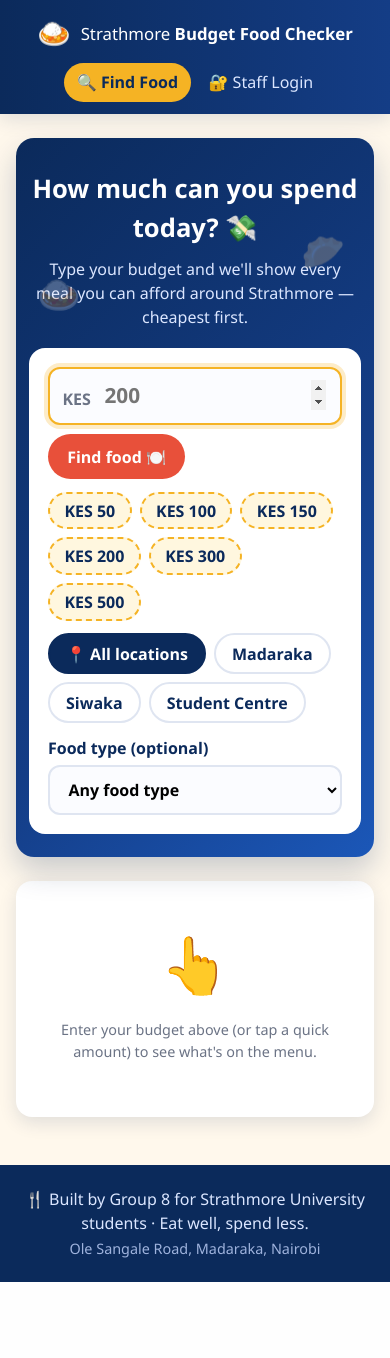
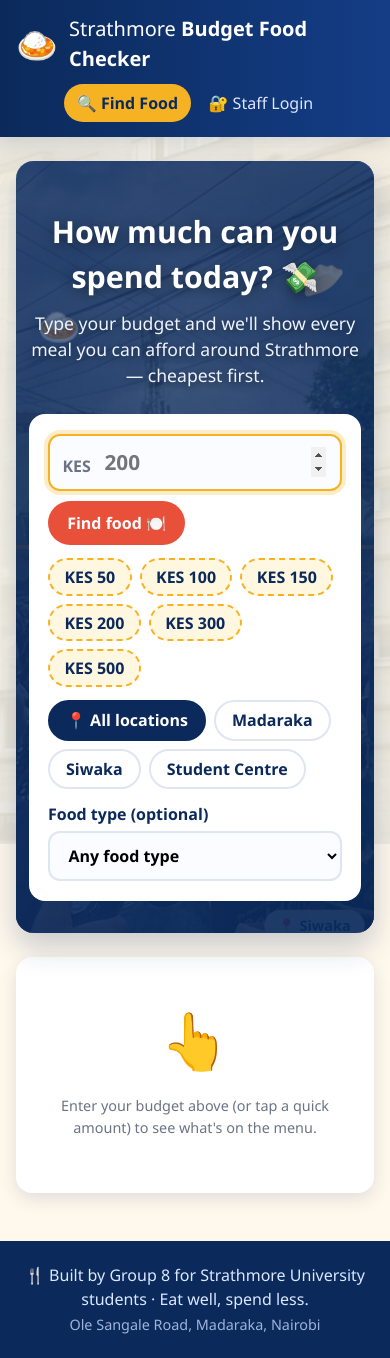
Before and after one commit to ntheidanphill/strathmore-budget-food-checker, a Laravel app: page / in a window 390 px wide. Before the commit the page ends 1282 px from the top, so only its background shows below. Run offline with Laravel 12, Linux system fonts and the light colour scheme; data comes from the database, SQL or seed files in the repository.

Commit message:
Redesign search banner with Student Centre and Siwaka photo collage
- Taller hero banner with two-photo collage background and slow zoom
- Faint fixed campus collage behind every page
- Slightly larger top navigation bar
- Mobile layout stacks the collage photos

```diff
--- a/public/css/style.css
+++ b/public/css/style.css
@@ -29,7 +29,16 @@ body {
     background: var(--cream);
     color: var(--ink);
     line-height: 1.5;
+    position: relative;
 }
+/* Page background: a faint, fixed collage of Student Centre (left) and Siwaka (right).
+   z-index -1 keeps it behind everything; the cream wash keeps text readable. */
+body::before, body::after {
+    content: ""; position: fixed; top: 0; bottom: 0; width: 50%; z-index: -1;
+    background-size: cover; background-position: center; pointer-events: none;
+}
+body::before { left: 0;  background-image: linear-gradient(rgba(255, 248, 236, .88), rgba(255, 248, 236, .88)), url("../images/student-centre.jpg"); }
+body::after  { right: 0; background-image: linear-gradient(rgba(255, 248, 236, .88), rgba(255, 248, 236, .88)), url("../images/siwaka.jpg"); }
 a { color: var(--navy-2); text-decoration: none; }
 h1, h2, h3 { color: var(--navy); margin: 0 0 .6rem; }
 .container { max-width: 1100px; margin: 0 auto; padding: 1.5rem 1rem 3rem; min-height: 70vh; }
@@ -45,12 +54,12 @@ h1, h2, h3 { color: var(--navy); margin: 0 0 .6rem; }
     background: linear-gradient(90deg, var(--navy), var(--navy-2));
     color: var(--white);
     display: flex; flex-wrap: wrap; align-items: center; justify-content: space-between;
-    gap: .6rem; padding: .8rem 1.2rem;
+    gap: .6rem; padding: 1.1rem 1.8rem; min-height: 76px;
     position: sticky; top: 0; z-index: 10;
     box-shadow: var(--shadow);
 }
-.brand { color: var(--white); display: flex; align-items: center; gap: .6rem; font-size: 1.05rem; }
-.brand-icon { font-size: 1.7rem; display: inline-block; }
+.brand { color: var(--white); display: flex; align-items: center; gap: .7rem; font-size: 1.25rem; }
+.brand-icon { font-size: 2.1rem; display: inline-block; }
 .brand:hover .brand-icon { animation: wiggle .6s ease; }   /* hover: the plate wiggles */
 .nav { display: flex; flex-wrap: wrap; align-items: center; gap: .3rem; }
 .nav a, .link-btn {
@@ -102,11 +111,47 @@ label.check input { width: 1.1rem; height: 1.1rem; margin: 0; }
 /* ---------- 6. HERO + STUDENT SEARCH ---------- */
 .hero {
     position: relative; overflow: hidden; color: var(--white); text-align: center;
-    background: linear-gradient(135deg, var(--navy), var(--navy-2) 60%, #1b57b8);
-    border-radius: 24px; padding: 2.5rem 1.2rem 2rem; box-shadow: var(--shadow-lg);
+    background: var(--navy);   /* fallback while photos load */
+    border-radius: 24px; padding: 4.5rem 1.2rem 3.5rem; min-height: 560px;
+    display: flex; flex-direction: column; justify-content: center;
+    box-shadow: var(--shadow-lg);
 }
-.hero h1 { color: var(--white); font-size: clamp(1.6rem, 4vw, 2.5rem); }
-.hero p { color: #dbe6ff; max-width: 560px; margin: 0 auto 1.2rem; }
+/* Collage: two campus photos side by side, split on a slant */
+.hero-collage { position: absolute; inset: 0; z-index: 0; }
+.hero-collage .shot {
+    position: absolute; top: 0; bottom: 0;
+    background-size: cover; background-position: center;
+    transform: scale(1.05); animation: kenburns 22s ease-in-out infinite alternate;
+}
+.shot-sc { left: 0; width: 60%; background-image: url("../images/student-centre.jpg"); background-position: 35% center;
+           clip-path: polygon(0 0, 100% 0, 85% 100%, 0 100%); }
+.shot-sw { right: 0; width: 52%; background-image: url("../images/siwaka.jpg"); background-position: 78% 40%; animation-delay: -11s;
+           clip-path: polygon(15% 0, 100% 0, 100% 100%, 0 100%); }
+/* thin gold seam between the two photos */
+.hero-collage::before {
+    content: ""; position: absolute; top: -5%; bottom: -5%; left: 52.2%; width: 6px; z-index: 1;
+    background: var(--gold); transform: rotate(7.6deg); box-shadow: 0 0 18px rgba(0, 0, 0, .35);
+}
+/* navy wash so white text stays readable over busy photos */
+.hero-collage::after {
+    content: ""; position: absolute; inset: 0; z-index: 1;
+    background:
+        radial-gradient(ellipse at center, rgba(11, 42, 91, .55) 0%, rgba(11, 42, 91, .78) 70%),
+        linear-gradient(180deg, rgba(11, 42, 91, .35), rgba(11, 42, 91, .65));
+}
+.shot-label {
+    position: absolute; bottom: 1rem; z-index: 2;
+    background: rgba(255, 255, 255, .92); color: var(--navy); font-weight: 700; font-size: .85rem;
+    padding: .3rem .8rem; border-radius: 999px; box-shadow: var(--shadow);
+}
+.shot-sc .shot-label { left: 1.2rem; }
+.shot-sw .shot-label { right: 1.2rem; }
+.hero > h1, .hero > p, .hero > form { position: relative; z-index: 2; }
+.hero .float { z-index: 2; }
+@keyframes kenburns { from { transform: scale(1.05); } to { transform: scale(1.14) translateX(-1.5%); } }
+
+.hero h1 { color: var(--white); font-size: clamp(1.9rem, 5vw, 3.2rem); text-shadow: 0 3px 14px rgba(0, 0, 0, .45); }
+.hero p { color: #eef3ff; max-width: 600px; margin: 0 auto 1.6rem; font-size: 1.1rem; text-shadow: 0 2px 8px rgba(0, 0, 0, .5); }
 /* floating food emojis in the background */
 .hero .float { position: absolute; font-size: 2.2rem; opacity: .25; animation: floaty 6s ease-in-out infinite; }
 .hero .f1 { left: 6%; top: 18%; } .hero .f2 { right: 8%; top: 12%; animation-delay: 1s; }
@@ -181,7 +226,15 @@ table.data tbody tr:hover { background: #fff3d6; }
 .footer .muted { color: #9fb3dd; }
 @media (max-width: 600px) {
     .topbar { justify-content: center; }
-    .hero { padding: 2rem .8rem 1.4rem; border-radius: 18px; }
+    .topbar { padding: .9rem 1rem; }
+    .hero { padding: 3rem .8rem 2rem; border-radius: 18px; min-height: 0; }
+    /* stack the collage: Student Centre on top, Siwaka underneath */
+    .shot-sc { width: 100%; bottom: 50%; clip-path: none; }
+    .shot-sw { width: 100%; top: 50%; clip-path: none; }
+    .hero-collage::before { left: 0; right: 0; top: calc(50% - 2px); bottom: auto; width: auto; height: 4px; transform: none; }
+    .shot-sc .shot-label { bottom: .6rem; }
+    body::before, body::after { width: 100%; }
+    body::after { display: none; }
     .card .price { position: static; display: inline-block; margin-top: .4rem; }
 }
 /* respect people who turn animations off in their device settings */
--- a/resources/views/search.blade.php
+++ b/resources/views/search.blade.php
@@ -7,6 +7,12 @@
 
 {{-- ============ HERO + SEARCH FORM ============ --}}
 <section class="hero">
+    {{-- photo collage background: real campus spots (images in public/images) --}}
+    <div class="hero-collage" aria-hidden="true">
+        <div class="shot shot-sc"><span class="shot-label">📍 Student Centre</span></div>
+        <div class="shot shot-sw"><span class="shot-label">📍 Siwaka</span></div>
+    </div>
+
     {{-- decorative floating food emojis (pure CSS animation) --}}
     <span class="float f1">🍛</span><span class="float f2">🥟</span>
     <span class="float f3">🍟</span><span class="float f4">🥤</span>
```
Also changed, not shown: public/images/siwaka.jpg (added), public/images/student-centre.jpg (added).
